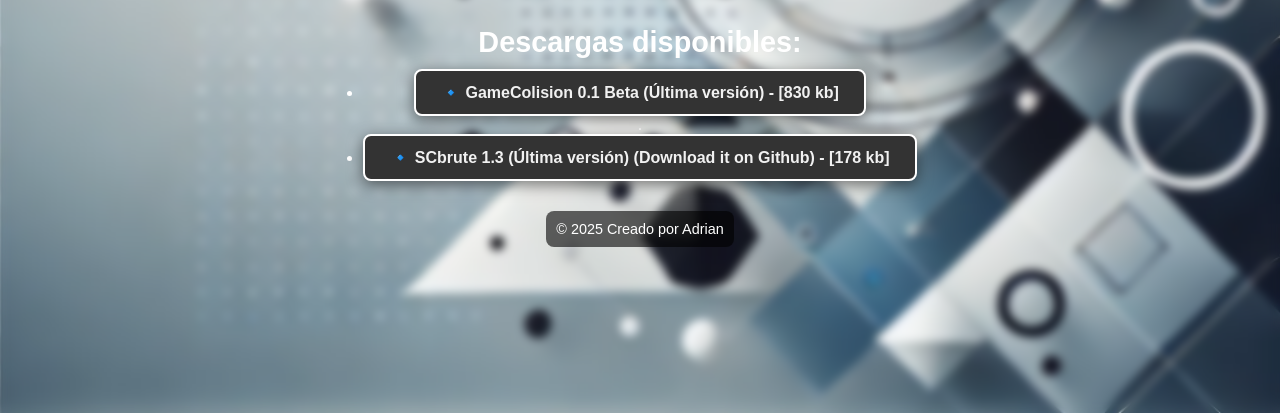
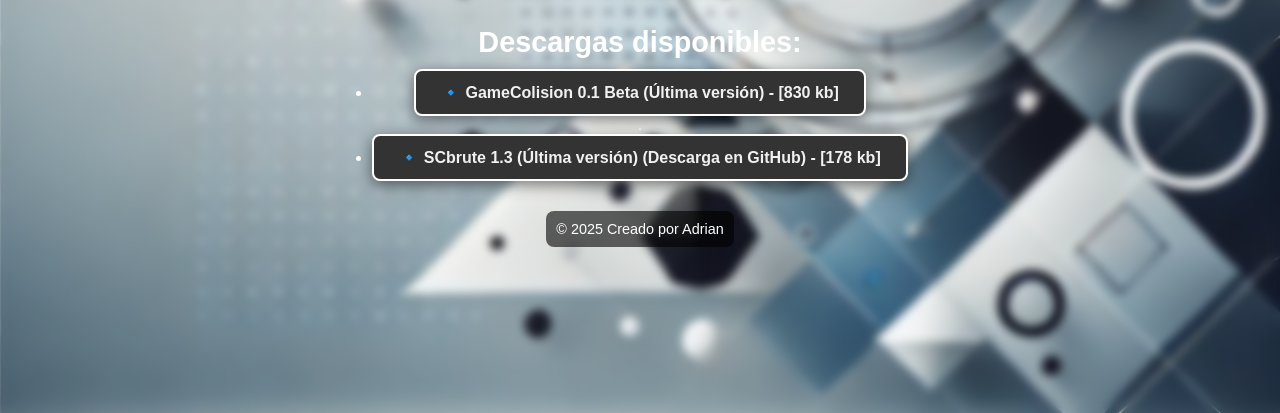
Before and after one commit to AdriProg2000/Software, a plain HTML site: page index.html in a window 1280 px wide. Shown: the part 387-800 px from the top of the page. Drawn offline with nearby package versions, Linux system fonts and the light colour scheme.

Commit message:
Update index.html

```diff
--- a/index.html
+++ b/index.html
@@ -21,7 +21,7 @@
         <ul>
             <li><a href="GameColision0.1_Installer.exe" download>🔹 GameColision 0.1 Beta (Última versión) - [830 kb]</a></li>
             <p>.</p>
-            <li><a href="https://github.com/AdriProg2000/SCbrute/releases/tag/v1.3" download>🔹 SCbrute 1.3 (Última versión) (Download it on Github) - [178 kb]</a></li>
+            <li><a href="https://github.com/AdriProg2000/SCbrute/releases/tag/v1.3" download>🔹 SCbrute 1.3 (Última versión) (Descarga en GitHub) - [178 kb]</a></li>
         </ul>
     </section>
     <footer>
```
